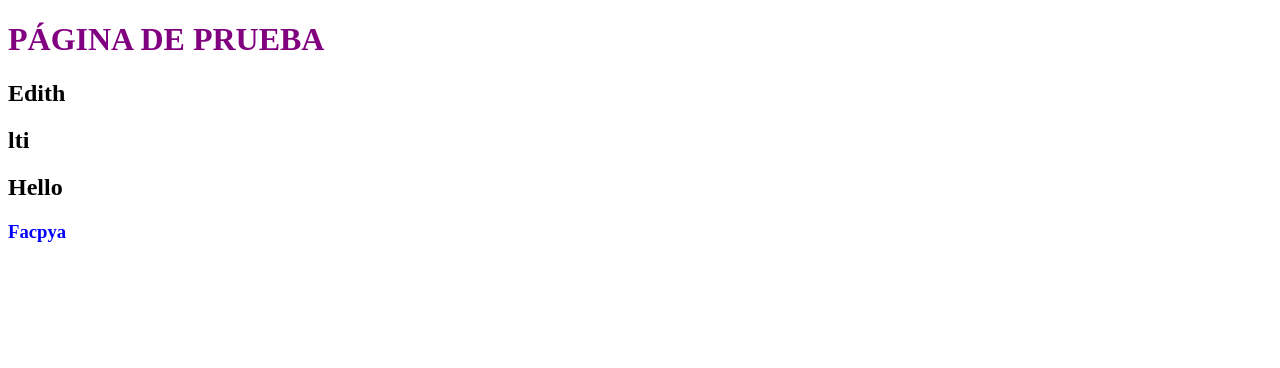
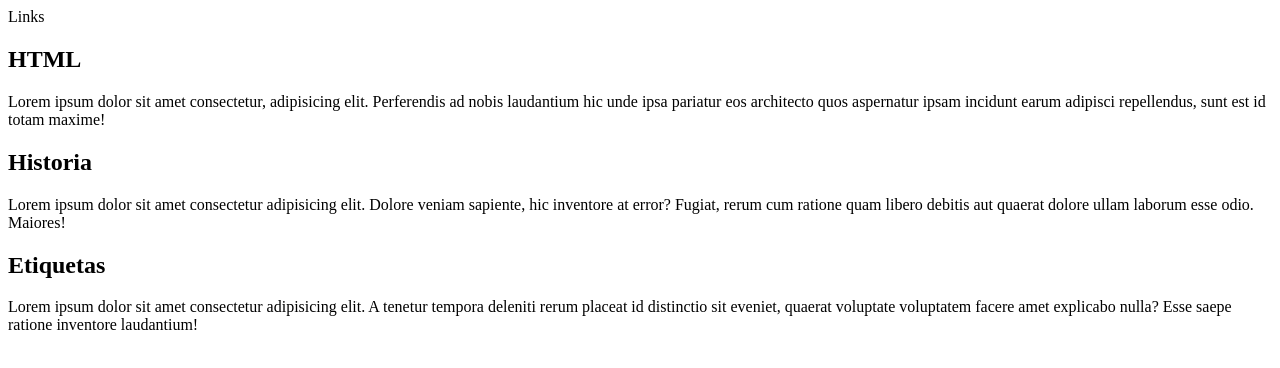
Before and after one commit to EdithVidales/Primera_pag, a plain HTML site: page index.html in a window 1280 px wide. Drawn offline with Linux system fonts and the light colour scheme.

Commit message:
se hicieron cambios

```diff
--- a/index.html
+++ b/index.html
@@ -16,14 +16,28 @@
     <title>Grupo 51 página</title>
 </head>
 <body>
-    <h1 style="color: purple;" id="header">PÁGINA DE PRUEBA</h1>
+    <header>
+        <nav>
+            Links
+        </nav>
+    </header>
 
-    <h2 lang="es">Edith</h2>
+    <article>
+        <h1>HTML</h1>
+        <p>Lorem ipsum dolor sit amet consectetur, adipisicing elit. Perferendis ad nobis laudantium hic unde ipsa pariatur eos architecto quos aspernatur ipsam incidunt earum adipisci repellendus, sunt est id totam maxime!
+        </p>
 
-    <h2 tabindex="2" class="h2_nice borde">lti</h2>
+        <h2>Historia</h2>
+        <p>Lorem ipsum dolor sit amet consectetur adipisicing elit. Dolore veniam sapiente, hic inventore at error? Fugiat, rerum cum ratione quam libero debitis aut quaerat dolore ullam laborum esse odio. Maiores!
+        </p>
 
-    <h2 tabindex="1" lang="en">Hello</h2>
+        <h2>Etiquetas</h2>
+        <p>Lorem ipsum dolor sit amet consectetur adipisicing elit. A tenetur tempora deleniti rerum placeat id distinctio sit eveniet, quaerat voluptate voluptatem facere amet explicabo nulla? Esse saepe ratione inventore laudantium!
+        </p>
+    </article>
 
-    <h3>Facpya</h3>
+    <footer>
+
+    </footer>
 </body>
 </html>
```
